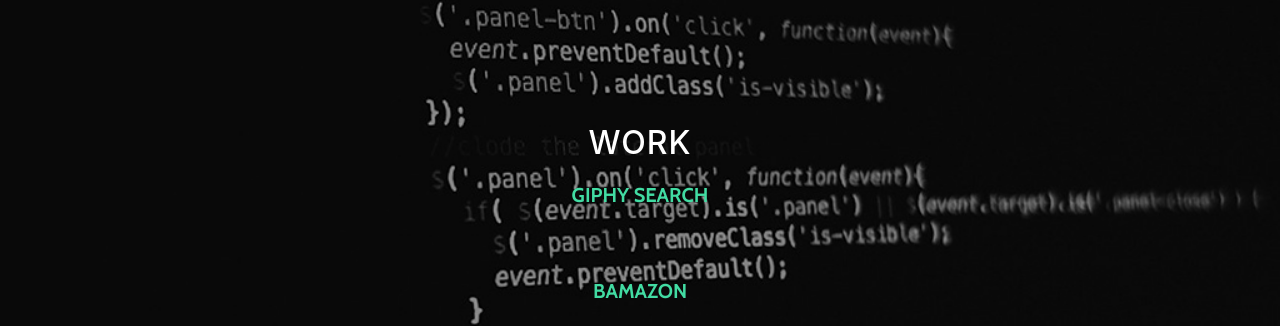
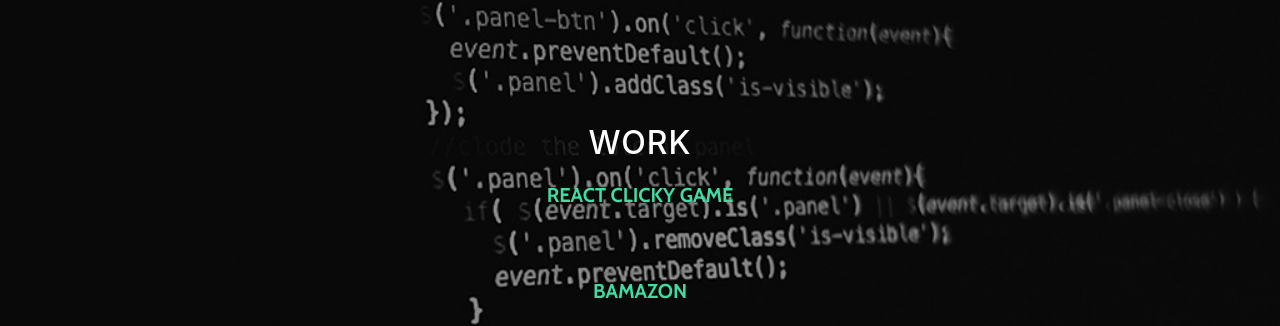
Before and after one commit to chriserb614/ChrisErb-Portfolio, a website with bundled scripts: page index.html in a window 1280 px wide. Shown: the part 1514-1840 px from the top of the page. Built offline with nearby package versions, Linux system fonts and the light colour scheme.

Commit message:
New Project

```diff
--- a/index.html
+++ b/index.html
@@ -87,7 +87,7 @@
     <div class="container">
       <div class="col-lg-8 mx-auto">
         <h2>Work</h2>
-        <a href="https://github.com/chriserb614/Giphy-Search" class="btn btn-default btn-lg">Giphy Search</a>
+        <a href="https://github.com/chriserb614/clicky-game" class="btn btn-default btn-lg">React Clicky Game</a>
         <br>
         <br>
         <br>
```
